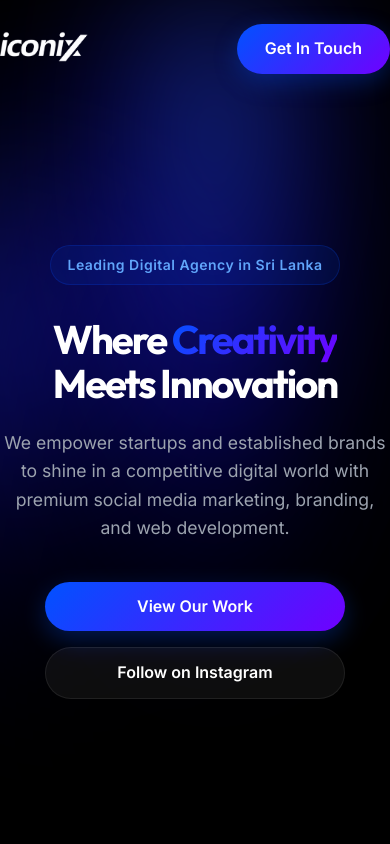
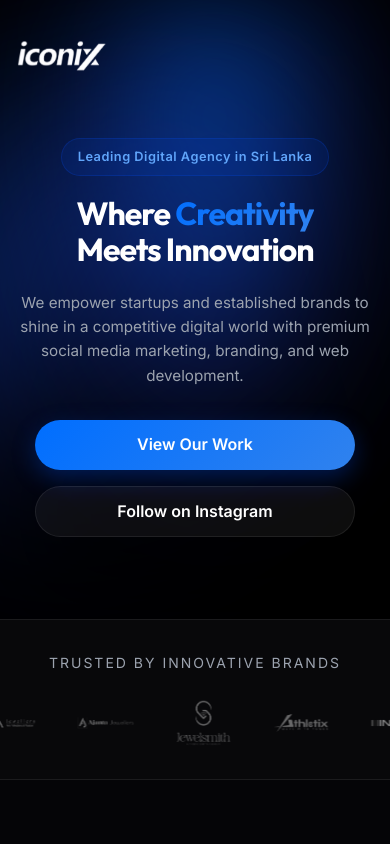
Before and after one commit to omariliyas/iconix, a plain HTML site: page index.html in a window 390 px wide. Shown: the top 844 px of the page. Drawn offline with Linux system fonts and the light colour scheme.

Commit message:
Improve mobile responsiveness

```diff
--- a/styles.css
+++ b/styles.css
@@ -6,8 +6,8 @@
     --border-color: rgba(255, 255, 255, 0.08);
     --border-color-hover: rgba(255, 255, 255, 0.2);
 
-    --accent-blue: #0052FF;
-    --accent-purple: #7000FF;
+    --accent-blue: #006eff;
+    --accent-purple: #3082ee;
     --gradient-primary: linear-gradient(135deg, var(--accent-blue) 0%, var(--accent-purple) 100%);
 
     --text-primary: #FFFFFF;
@@ -71,7 +71,7 @@ body {
 .container {
     max-width: 1200px;
     margin: 0 auto;
-    padding: 24 24px;
+    padding: 24px;
 }
 
 section {
@@ -233,9 +233,9 @@ nav.scrolled {
     inset: 30% 10%;
     background:
         radial-gradient(ellipse at 5% 10%,
-            #2A67FE 0%,
-            #2012FB 20%,
-            #00016D 40%,
+            #006dff 0%,
+            #1152E2 20%,
+            #2237c6 40%,
             transparent 65%);
     filter: blur(80px);
     transform: rotate(-18deg) scale(1.4);
@@ -249,9 +249,9 @@ nav.scrolled {
     inset: 0;
     background:
         radial-gradient(ellipse at 55% 15%,
-            rgba(42, 103, 254, 0.45) 0%,
-            rgba(32, 18, 251, 0.28) 25%,
-            rgba(0, 1, 109, 0.18) 40%,
+            rgba(0, 110, 255, 0.5) 0%,
+            rgba(17, 83, 226, 0.329) 25%,
+            rgba(34, 56, 198, 0.144) 40%,
             transparent 55%),
         linear-gradient(to bottom,
             transparent 0%,
@@ -635,26 +635,106 @@ footer {
 }
 
 @media (max-width: 768px) {
-    .services-grid {
-        grid-template-columns: 1fr;
+    section {
+        padding-top: 72px;
+    }
+
+    .section-padding {
+        padding-bottom: 72px;
+    }
+
+    .section-header {
+        margin-bottom: 40px;
+    }
+
+    .section-header h2 {
+        font-size: 2.2rem;
+    }
+
+    .section-header p {
+        font-size: 1rem;
+    }
+
+    .nav-container {
+        flex-wrap: wrap;
+        gap: 12px;
     }
 
     .nav-links {
         display: none;
     }
 
+    nav {
+        padding: 16px 0;
+    }
+
+    nav .btn-primary {
+        display: none;
+    }
+
+    .hero {
+        min-height: auto;
+        padding-top: 120px;
+        padding-bottom: 64px;
+    }
+
     .hero-title {
-        font-size: 2.5rem;
+        font-size: 2.4rem;
+        letter-spacing: -1px;
+    }
+
+    .hero-subtitle {
+        font-size: 1rem;
+        margin-bottom: 32px;
     }
 
     .hero-cta {
         flex-direction: column;
         width: 100%;
-        max-width: 300px;
+        max-width: 320px;
+    }
+
+    .hero-cta .btn {
+        width: 100%;
+        justify-content: center;
+    }
+
+    .services-grid {
+        grid-template-columns: 1fr;
+    }
+
+    .service-card {
+        padding: 28px 24px;
+    }
+
+    .portfolio-grid {
+        grid-template-columns: 1fr;
+        gap: 24px;
+    }
+
+    .clients {
+        padding: 32px 0;
+    }
+
+    .marquee {
+        gap: 40px;
+        padding-left: 40px;
+        animation-duration: 16s;
+    }
+
+    .marquee img {
+        height: 48px;
     }
 
     .footer-content {
         flex-direction: column;
+        gap: 32px;
+        margin-bottom: 40px;
+    }
+
+    .footer-links {
+        flex-direction: column;
+        gap: 32px;
     }
 
     .cta-box {
@@ -663,6 +743,38 @@ footer {
 
     .cta-box h2 {
         font-size: 2rem;
+    }
+}
+
+@media (max-width: 480px) {
+    .container {
+        padding: 18px;
+    }
+
+    .hero-title {
+        font-size: 2rem;
+    }
+
+    .badge {
+        margin-bottom: 20px;
+        font-size: 0.8rem;
+    }
+
+    .hero-subtitle {
+        font-size: 0.95rem;
+    }
+
+    .service-card h3 {
+        font-size: 1.25rem;
+    }
+
+    .portfolio-info {
+        padding: 20px;
+    }
+
+    .footer-brand p,
+    .link-group a {
+        font-size: 0.9rem;
     }
 }
 
@@ -761,9 +873,25 @@ footer {
 }
 
 @media (max-width: 768px) {
-
     .about-hero,
     .split-section {
+        grid-template-columns: 1fr;
+        gap: 32px;
+    }
+
+    .about-hero {
+        padding-top: 120px;
+    }
+
+    .about-hero-content h1 {
+        font-size: 2.6rem;
+    }
+
+    .split-text h2 {
+        font-size: 2rem;
+    }
+
+    .team-grid {
         grid-template-columns: 1fr;
     }
 }
```
